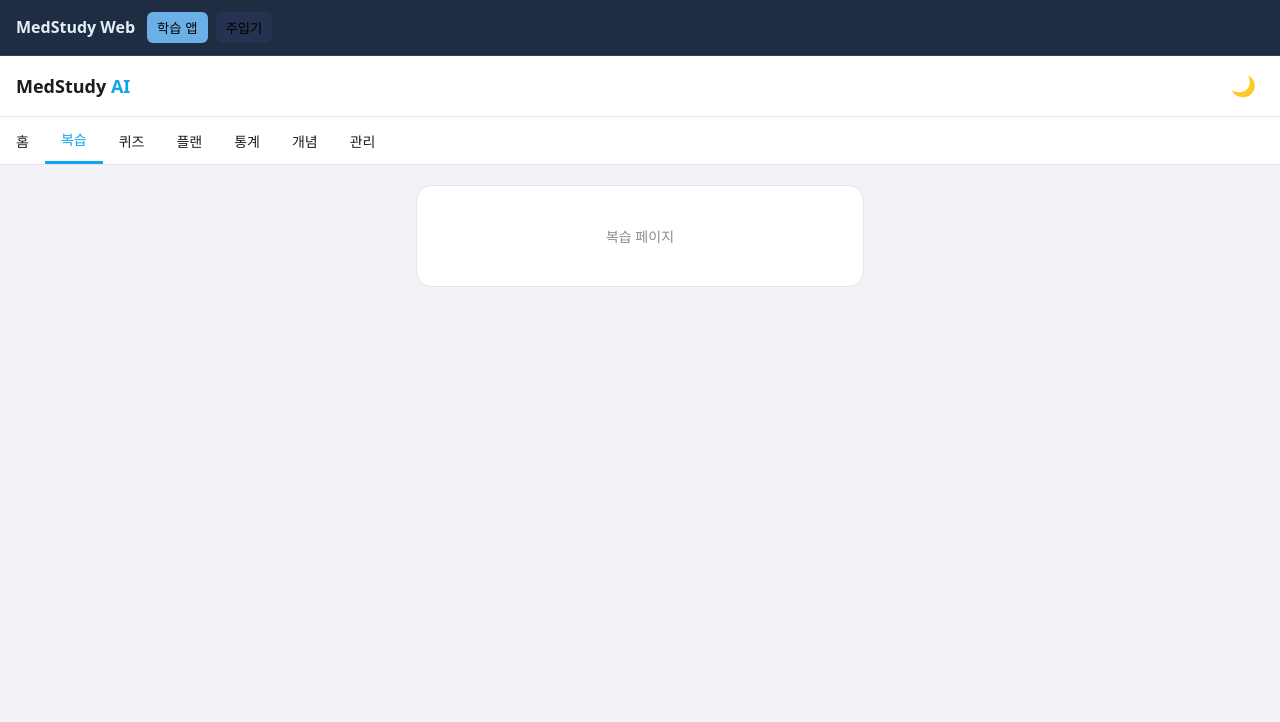
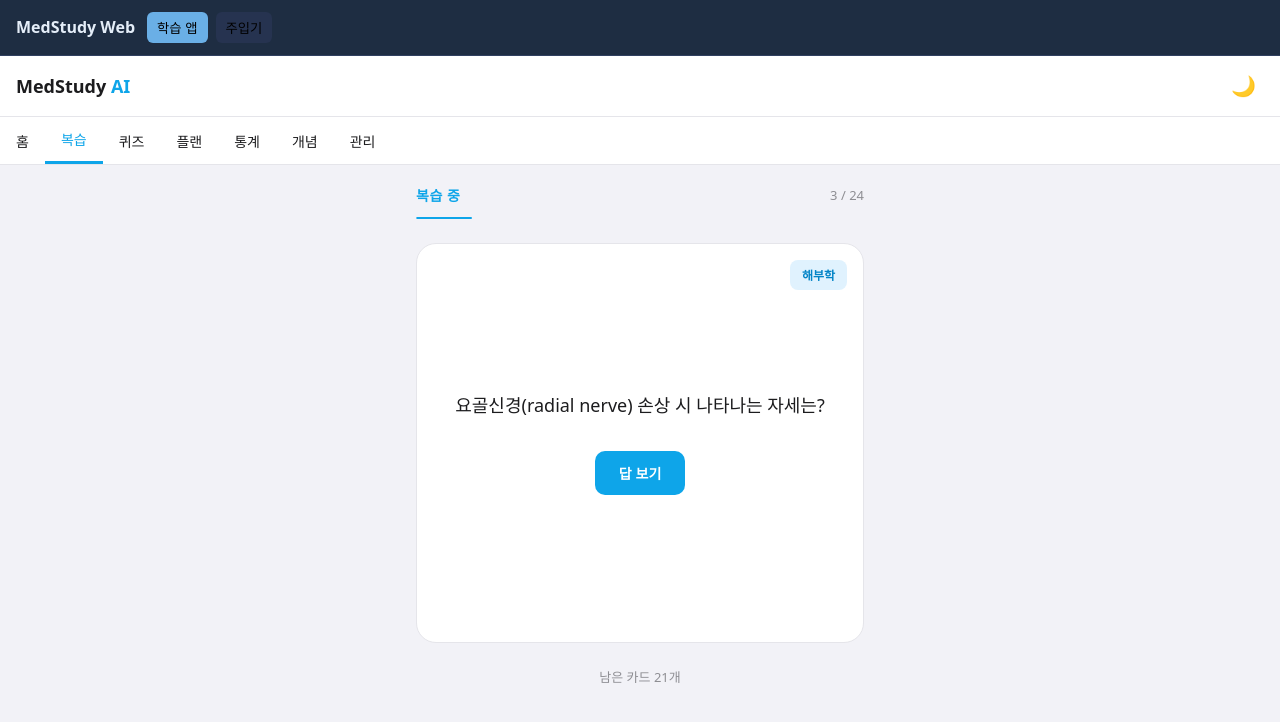
Before and after one commit to shlim1671-code/medstudy, a React (Vite) app: page / in a window 1280 px wide. Both pictures are taken after a click on the button "복습". Shown: the top 722 px of the page. Built offline with nearby package versions, Linux system fonts and the light colour scheme; no server answers; a web font is replaced by a local one.

Commit message:
feat: add Review tab with flashcard experience
Introduce ReviewPage component and update TabContent to include it.

```diff
--- a/src/apps/MedStudyApp.jsx
+++ b/src/apps/MedStudyApp.jsx
@@ -437,6 +437,235 @@ function HomePage({ colors }) {
   );
 }
 
+function ReviewPage({ colors }) {
+  const [showAnswer, setShowAnswer] = useState(false);
+
+  const currentCard = 3;
+  const totalCards = 24;
+  const remainingCards = 21;
+  const progressPercent = (currentCard / totalCards) * 100;
+
+  return (
+    <div>
+      {/* Progress Header */}
+      <div style={{ marginBottom: 24 }}>
+        <div
+          style={{
+            display: "flex",
+            justifyContent: "space-between",
+            alignItems: "center",
+            marginBottom: 12,
+          }}
+        >
+          <div
+            style={{
+              fontSize: 14,
+              fontWeight: 600,
+              color: colors.accent,
+              textTransform: "uppercase",
+              letterSpacing: "0.5px",
+            }}
+          >
+            복습 중
+          </div>
+          <div
+            style={{
+              fontSize: 13,
+              color: colors.muted,
+              fontWeight: 500,
+            }}
+          >
+            {currentCard} / {totalCards}
+          </div>
+        </div>
+
+        {/* Progress Bar */}
+        <div
+          style={{
+            width: "100%",
+            height: 2,
+            background: colors.surface2,
+            borderRadius: 1,
+            overflow: "hidden",
+          }}
+        >
+          <div
+            style={{
+              width: `${progressPercent}%`,
+              height: "100%",
+              background: colors.accent,
+              borderRadius: 1,
+              transition: "width 0.3s ease",
+            }}
+          />
+        </div>
+      </div>
+
+      {/* Flashcard */}
+      <div
+        style={{
+          background: colors.surface,
+          borderRadius: 20,
+          border: `1px solid ${colors.border}`,
+          padding: "32px 24px",
+          marginBottom: 24,
+          minHeight: 400,
+          display: "flex",
+          flexDirection: "column",
+          justifyContent: "center",
+          alignItems: "center",
+          position: "relative",
+        }}
+      >
+        {/* Subject Badge */}
+        <div
+          style={{
+            position: "absolute",
+            top: 16,
+            right: 16,
+            padding: "6px 12px",
+            background: colors.accentDim,
+            color: colors.accentText,
+            borderRadius: 8,
+            fontSize: 12,
+            fontWeight: 600,
+          }}
+        >
+          해부학
+        </div>
+
+        {/* Card Content */}
+        {!showAnswer ? (
+          <div
+            style={{
+              textAlign: "center",
+              width: "100%",
+            }}
+          >
+            <div
+              style={{
+                fontSize: 18,
+                fontWeight: 500,
+                color: colors.text,
+                lineHeight: 1.6,
+                marginBottom: 32,
+              }}
+            >
+              요골신경(radial nerve) 손상 시 나타나는 자세는?
+            </div>
+
+            {/* Show Answer Button */}
+            <button
+              onClick={() => setShowAnswer(true)}
+              style={{
+                padding: "12px 24px",
+                background: colors.accent,
+                color: "#FFFFFF",
+                border: "none",
+                borderRadius: 10,
+                fontSize: 14,
+                fontWeight: 600,
+                cursor: "pointer",
+                transition: "opacity 0.2s",
+              }}
+              onMouseEnter={(e) => (e.target.style.opacity = 0.9)}
+              onMouseLeave={(e) => (e.target.style.opacity = 1)}
+            >
+              답 보기
+            </button>
+          </div>
+        ) : (
+          <div
+            style={{
+              width: "100%",
+              display: "flex",
+              flexDirection: "column",
+              gap: 24,
+            }}
+          >
+            <div
+              style={{
+                fontSize: 18,
+                fontWeight: 500,
+                color: colors.text,
+                lineHeight: 1.6,
+                textAlign: "center",
+              }}
+            >
+              수하수(wrist drop) — 손목 신전 불가
+            </div>
+
+            {/* Action Buttons */}
+            <div
+              style={{
+                display: "flex",
+                gap: 12,
+              }}
+            >
+              <button
+                style={{
+                  flex: 1,
+                  padding: "14px 16px",
+                  minHeight: 56,
+                  background: colors.dangerDim,
+                  color: colors.danger,
+                  border: "none",
+                  borderRadius: 12,
+                  fontSize: 14,
+                  fontWeight: 600,
+                  cursor: "pointer",
+                  transition: "opacity 0.2s",
+                  display: "flex",
+                  alignItems: "center",
+                  justifyContent: "center",
+                }}
+                onMouseEnter={(e) => (e.target.style.opacity = 0.8)}
+                onMouseLeave={(e) => (e.target.style.opacity = 1)}
+              >
+                ✕ 모르겠음
+              </button>
+              <button
+                style={{
+                  flex: 1,
+                  padding: "14px 16px",
+                  minHeight: 56,
+                  background: colors.successDim,
+                  color: colors.success,
+                  border: "none",
+                  borderRadius: 12,
+                  fontSize: 14,
+                  fontWeight: 600,
+                  cursor: "pointer",
+                  transition: "opacity 0.2s",
+                  display: "flex",
+                  alignItems: "center",
+                  justifyContent: "center",
+                }}
+                onMouseEnter={(e) => (e.target.style.opacity = 0.8)}
+                onMouseLeave={(e) => (e.target.style.opacity = 1)}
+              >
+                ✓ 알았음
+              </button>
+            </div>
+          </div>
+        )}
+      </div>
+
+      {/* Remaining Cards Info */}
+      <div
+        style={{
+          textAlign: "center",
+          fontSize: 13,
+          color: colors.muted,
+          fontWeight: 500,
+        }}
+      >
+        남은 카드 {remainingCards}개
+      </div>
+    </div>
+  );
+}
+
 // ─────────────────────────────────────────
 // Tab Content Components
 // ─────────────────────────────────────────
@@ -463,6 +692,21 @@ function TabContent({ tabId }) {
         }}
       >
         <HomePage colors={colors} />
+      </div>
+    );
+  }
+
+  // Review tab
+  if (tabId === "review") {
+    return (
+      <div
+        style={{
+          padding: "20px 16px",
+          maxWidth: 480,
+          margin: "0 auto",
+        }}
+      >
+        <ReviewPage colors={colors} />
       </div>
     );
   }
```
